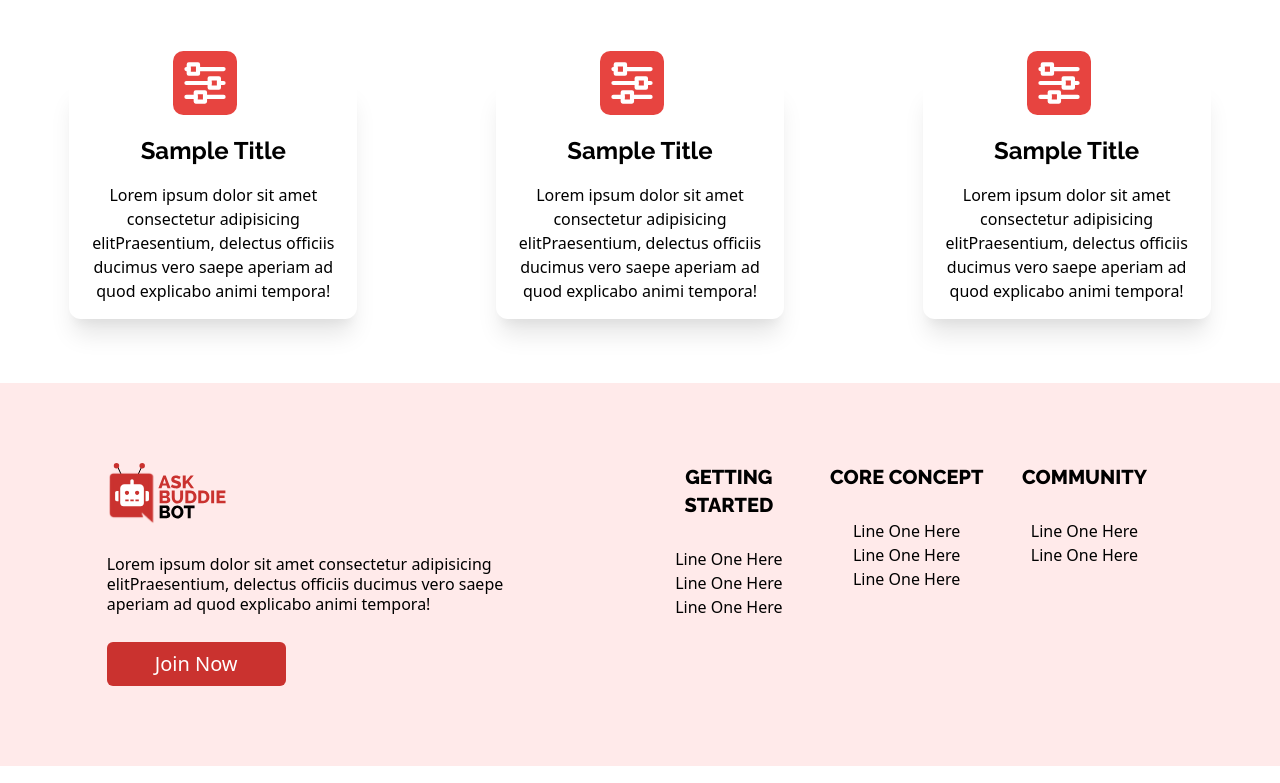
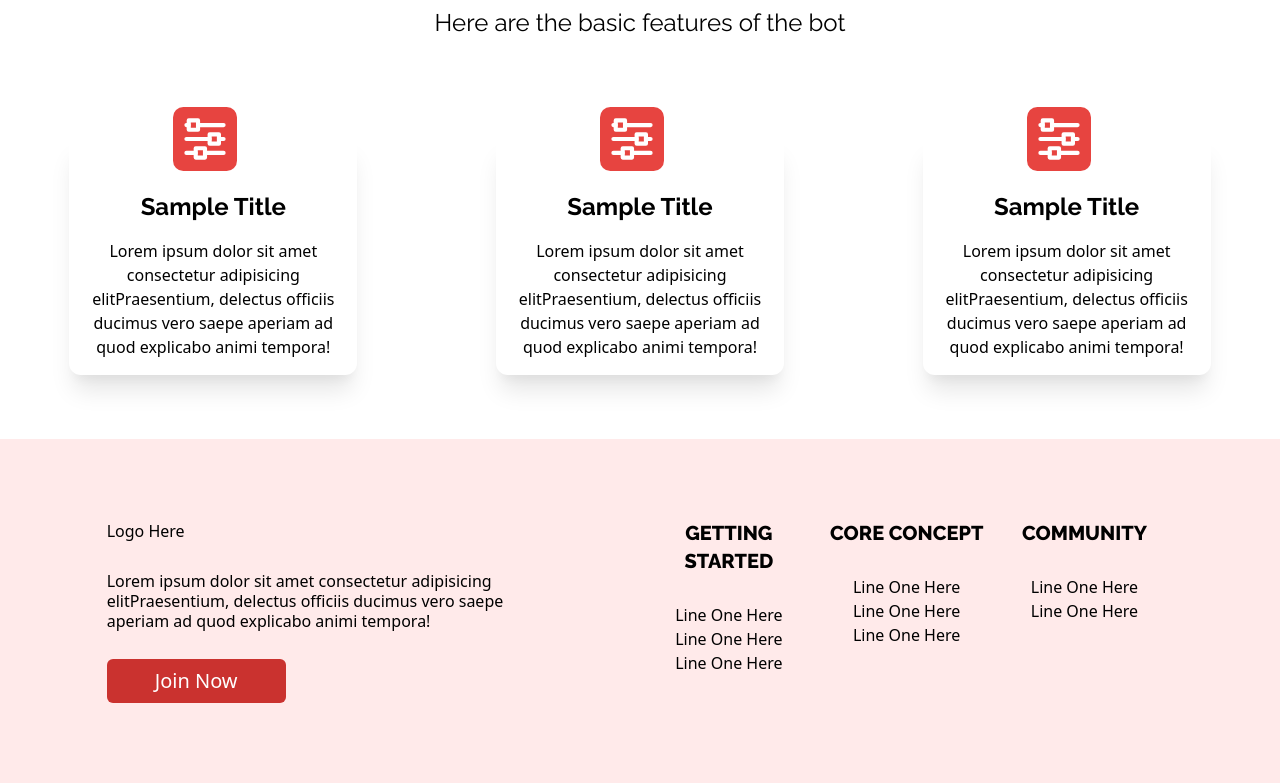
Before and after one commit to askbuddie/askbuddie-bot-docs, a Next.js app: page / in a window 1280 px wide. Shown: the part 1005-1788 px from the top of the page. Built offline with nearby package versions, Linux system fonts and the light colour scheme.

Commit message:
fixes according to github comments d4bd0d2

```diff
--- a/components/Footer/index.js
+++ b/components/Footer/index.js
@@ -2,7 +2,6 @@
 
 import Heading from '@components/Heading';
 import Button from '@components/Button';
-import Logo from '@svgs/Footer/Logo.svg';
 
 function FooterMenu({ fakeMenuOptions, index }) {
   return (
@@ -86,11 +85,11 @@
 
 function index(props) {
   return (
-    <div className="bg-lightRed w-full h-full py-20">
+    <footer className="bg-lightRed w-full h-full py-20">
       <div className=" grid grid-cols-2 w-10/12 h-auto mx-auto">
         <div className="w-full h-full">
           <div className="flex flex-col justify-center max-w-md">
-            <Logo />
+            Logo Here
             <p className="my-7 leading-tight">
               Lorem ipsum dolor sit amet consectetur adipisicing
               elitPraesentium, delectus officiis ducimus vero saepe aperiam ad
@@ -105,7 +104,7 @@
           <FooterMenu fakeMenuOptions={fakeMenuOptions} index={2} />
         </div>
       </div>
-    </div>
+    </footer>
   );
 }
 
--- a/pages/index.js
+++ b/pages/index.js
@@ -1,4 +1,4 @@
-import Nav from '@components/Nav/Nav';
+import Nav from '@components/Nav';
 import Footer from '@components/Footer';
 import Hero from '@components/Landing/Hero';
 import Features from '@components/Landing/Features';
```
Also changed, not shown: public/svgs/Footer/Logo.svg (deleted).
